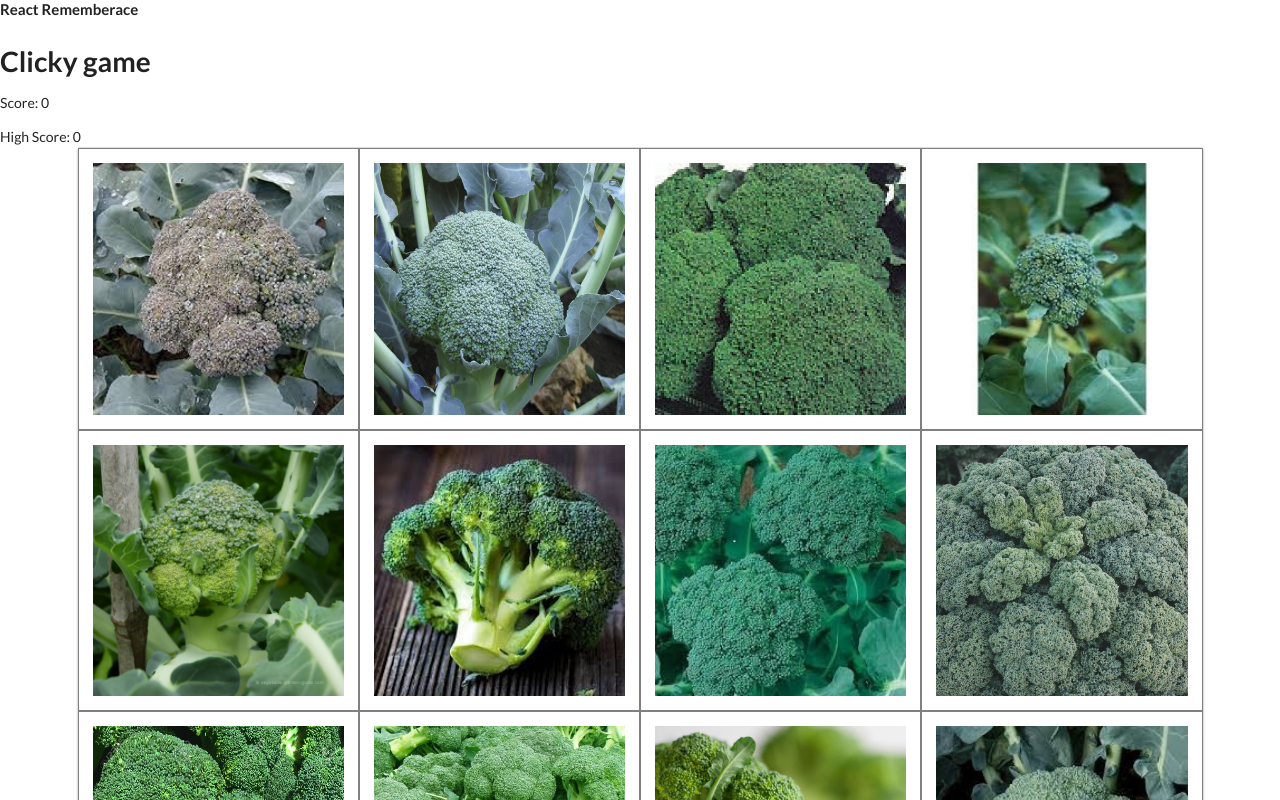
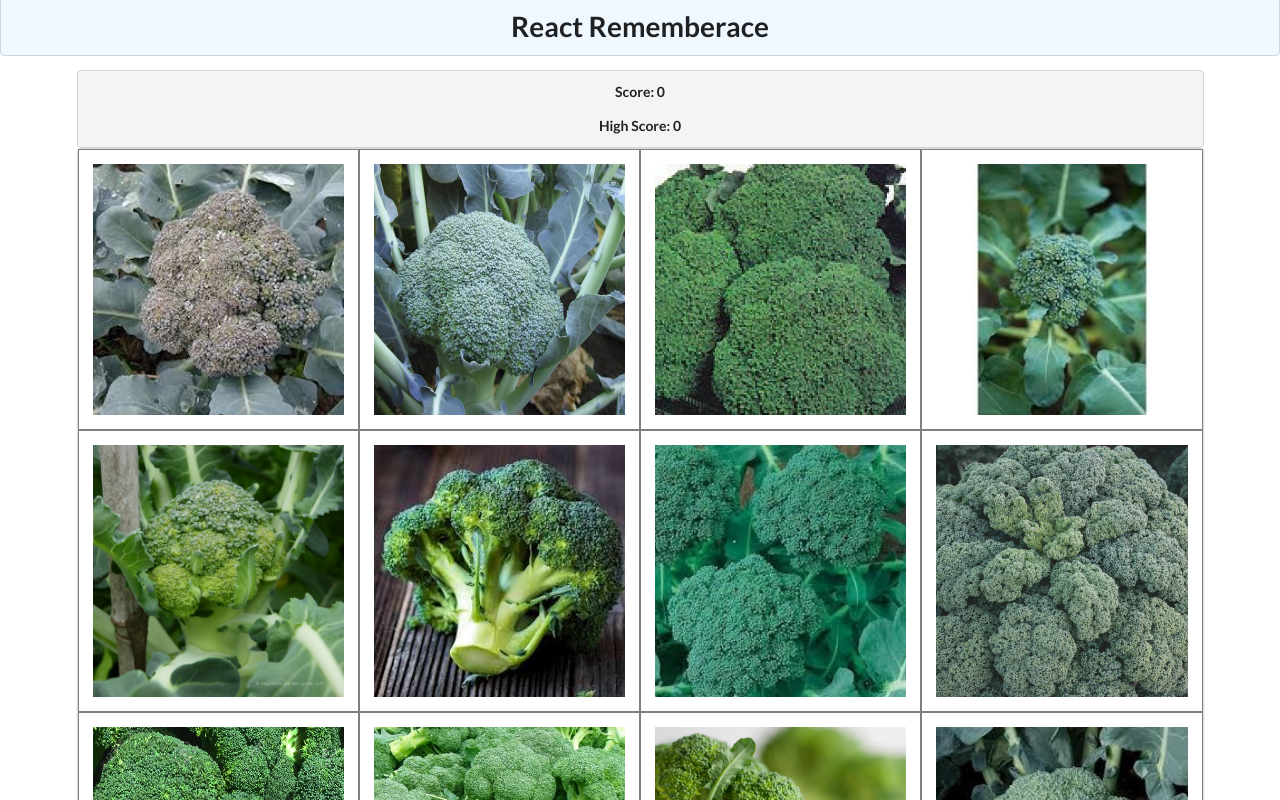
Before and after one commit to usafowose/Ancillary_Practice_and_Projects, a React (Create React App) app in the folder React-Apps/react_remembrance/: page / in a window 1280 px wide. Shown: the top 800 px of the page. Built offline with nearby package versions, Linux system fonts and the light colour scheme.

Commit message:
Bringing in css module

```diff
--- a/React-Apps/react_remembrance/src/components/Header/index.js
+++ b/React-Apps/react_remembrance/src/components/Header/index.js
@@ -1,13 +1,18 @@
 import React from 'react';
+import styles from './Header.module.css'
+
 
 const Header = ({ score, highScore }) => {
   return (
     <div>
-      <header>
-        <h4>React Rememberace</h4>
-        <h1> Clicky game</h1>
-        <p>Score: {score}</p>
-        <p>High Score: {highScore}</p>
+      <header className={`header ${styles.header}`}>
+        <h1 className='ui block header' style={{ 'backgroundColor': 'aliceBlue ' }}>React Rememberace</h1>
+        <div className='ui container'>
+          <div className={`ui block header segment center ${styles.center}`}>
+            <p>Score: {score}</p>
+            <p>High Score: {highScore}</p>
+          </div>
+        </div>
       </header>
     </div>
   )
```
